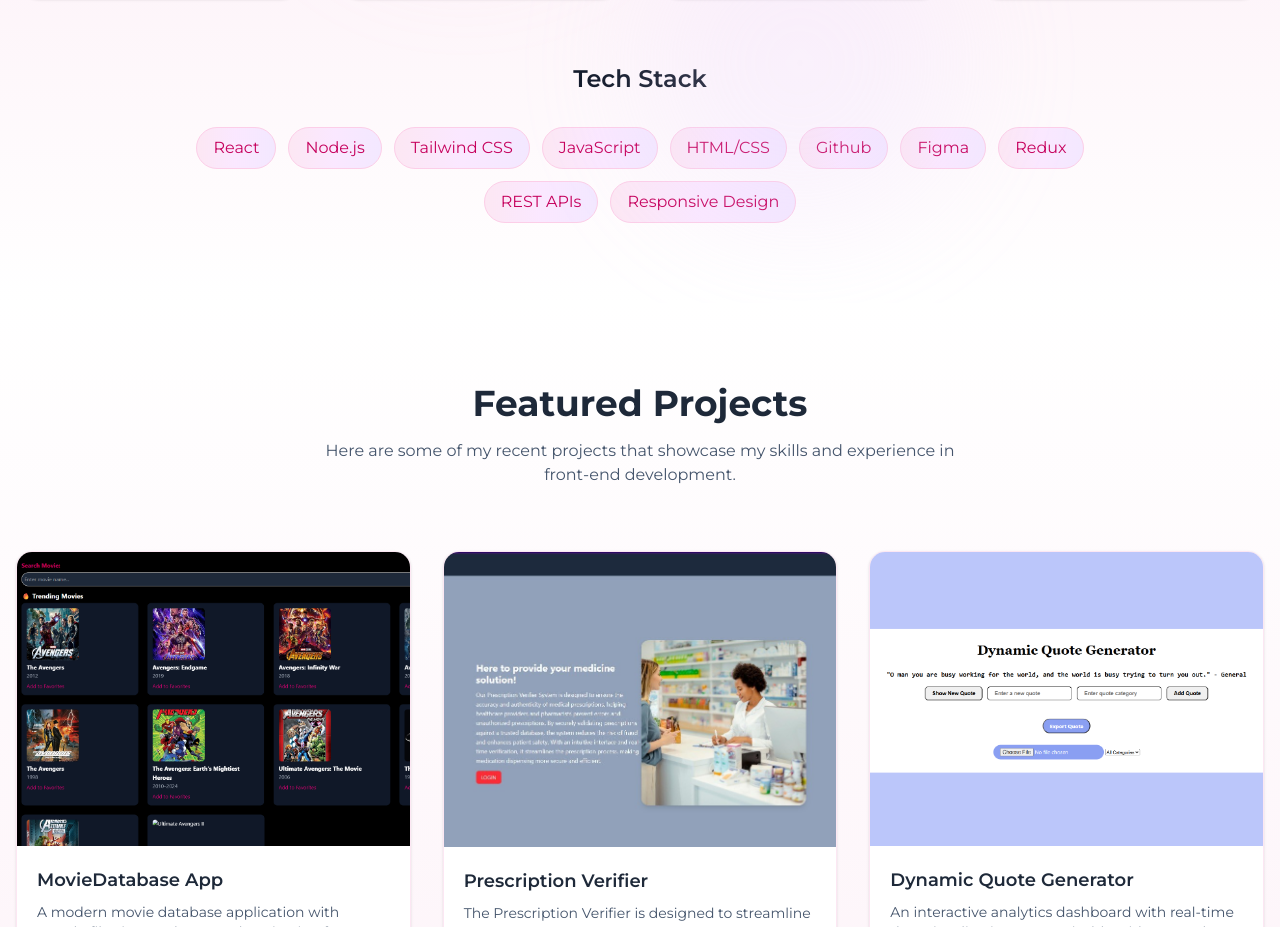
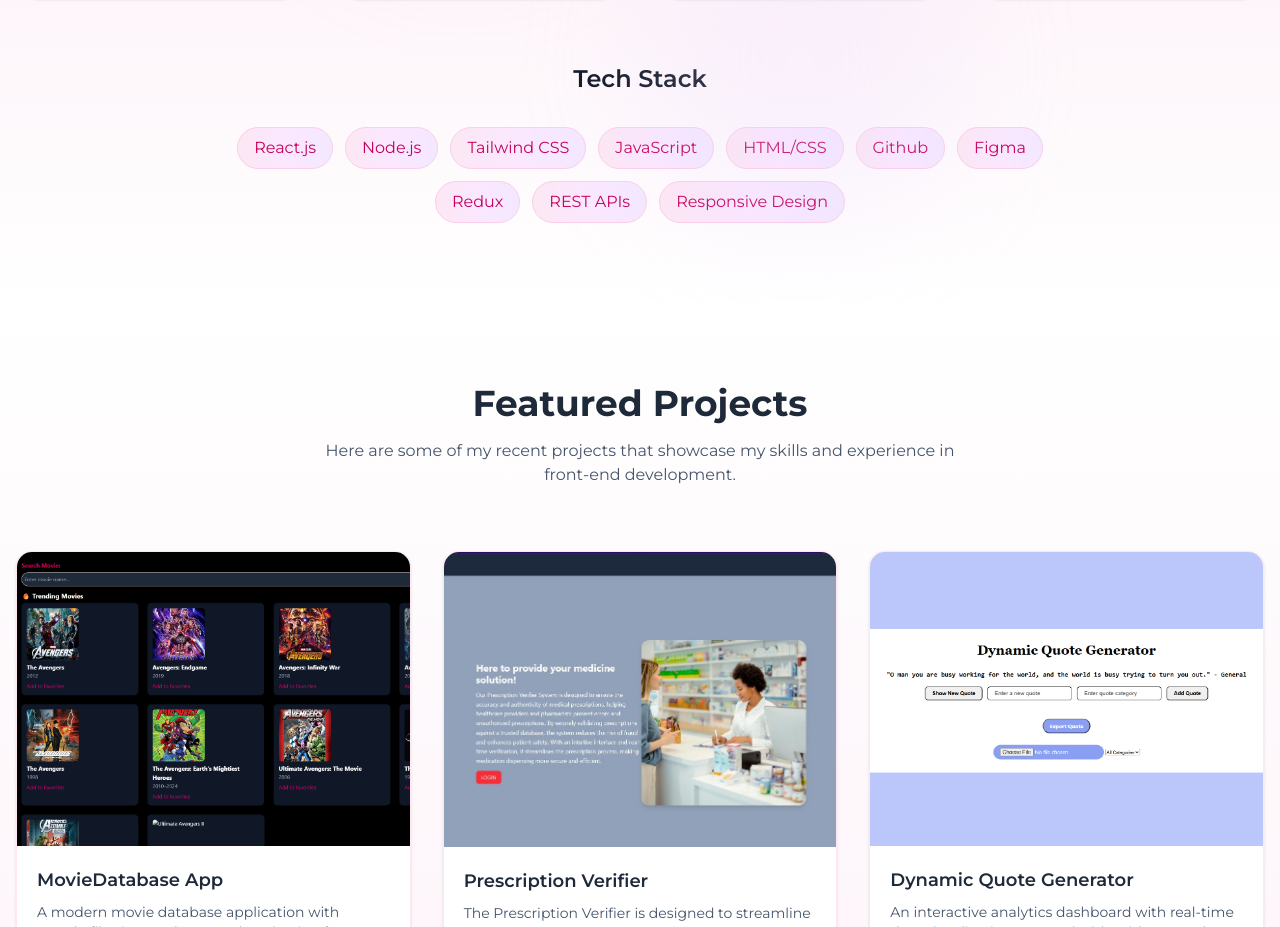
Before and after one commit to Ursullah/ursullah-portfolio, a React (Vite) app in the folder my-portfolio-app/: page / in a window 1280 px wide. Shown: the part 987-1914 px from the top of the page. Built offline with nearby package versions, Linux system fonts and the light colour scheme.

Commit message:
Added .js on react in about.jsx

```diff
--- a/my-portfolio-app/src/About.jsx
+++ b/my-portfolio-app/src/About.jsx
@@ -30,7 +30,7 @@ const skills = [
 ];
 
 const techStack = [
-  "React",
+  "React.js",
   "Node.js",
   "Tailwind CSS",
   "JavaScript",
```
